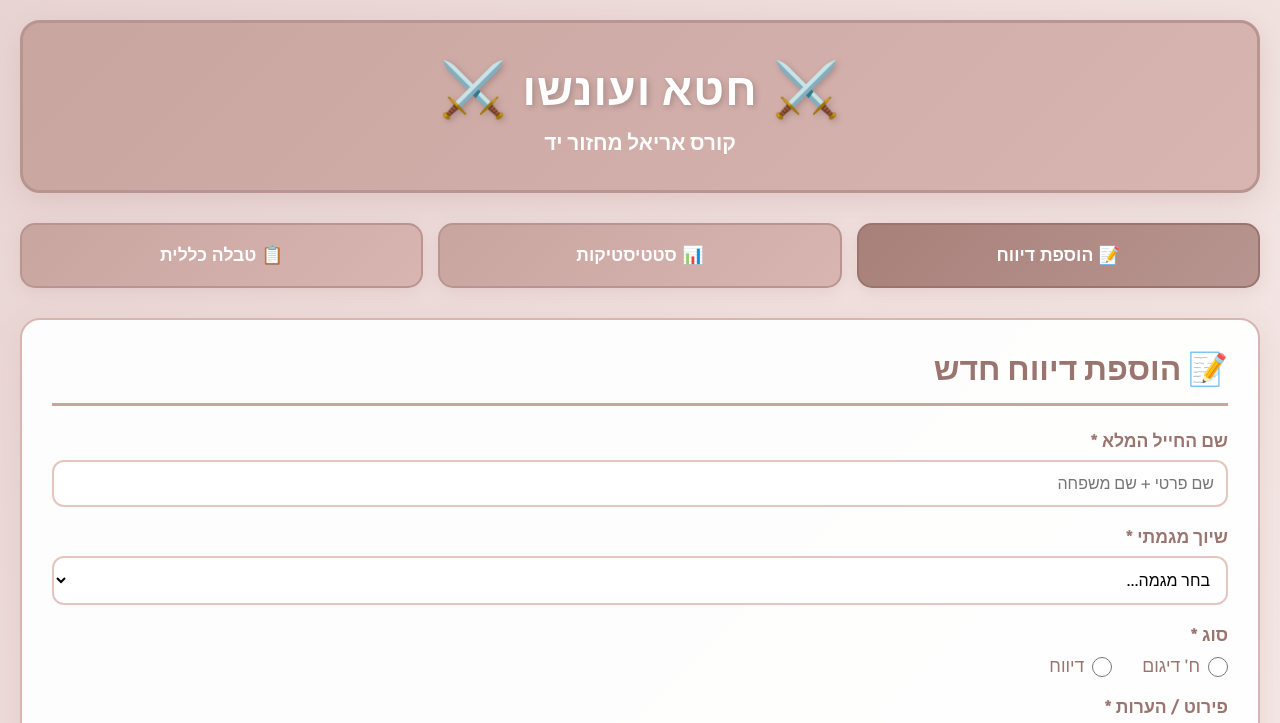
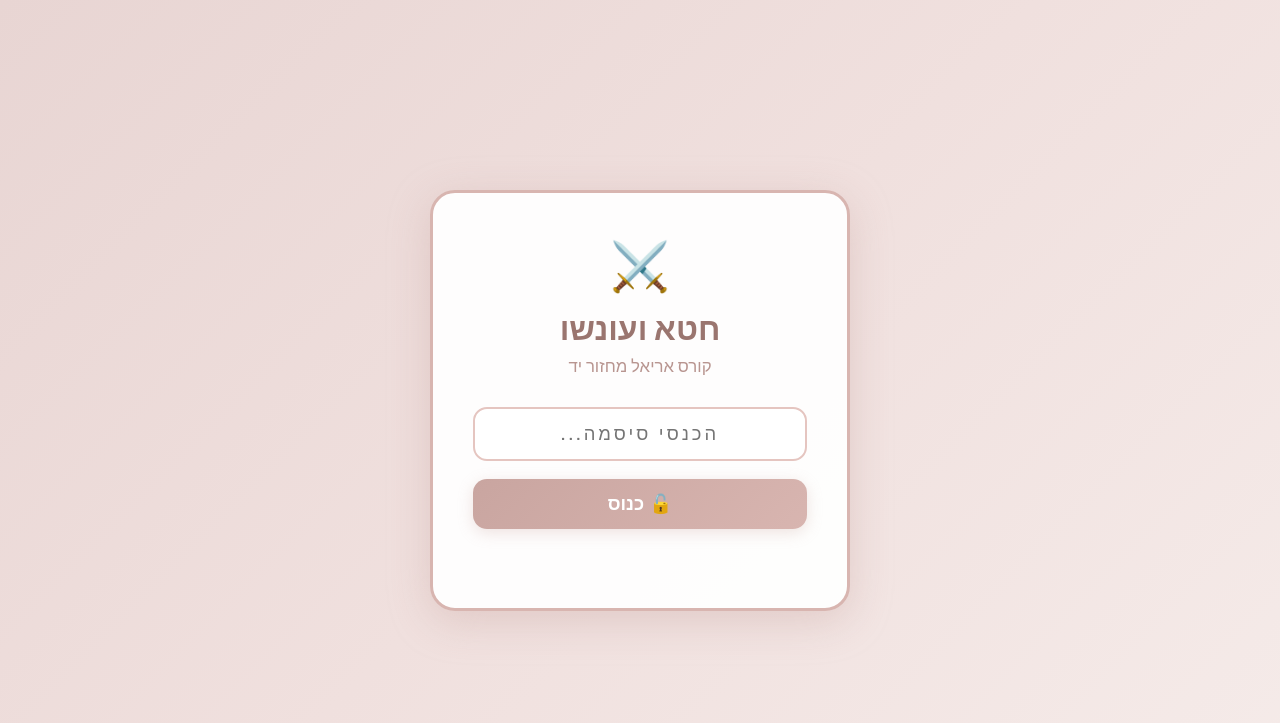
Before and after one commit to orijones100-glitch/arielgreenglags, a plain HTML site: page index.html in a window 1280 px wide. Shown: the top 723 px of the page. Drawn offline with Linux system fonts and the light colour scheme; no server answers.

```diff
--- a/index.html
+++ b/index.html
@@ -479,6 +479,103 @@
         font-size: 0.9em;
     }
 
+    /* מסך סיסמה */
+    .login-screen {
+        position: fixed;
+        top: 0;
+        left: 0;
+        width: 100%;
+        height: 100%;
+        background: linear-gradient(135deg, #e8d5d3 0%, #f0e0de 50%, #f5ebe9 100%);
+        display: flex;
+        align-items: center;
+        justify-content: center;
+        z-index: 10000;
+        padding: 20px;
+    }
+
+    .login-screen.hidden {
+        display: none;
+    }
+
+    .login-card {
+        background: rgba(255, 255, 255, 0.95);
+        border-radius: 25px;
+        padding: 45px 40px;
+        box-shadow: 0 10px 40px rgba(201, 165, 160, 0.4);
+        border: 3px solid #d8b5b0;
+        max-width: 420px;
+        width: 100%;
+        text-align: center;
+    }
+
+    .login-icon {
+        font-size: 3em;
+        margin-bottom: 15px;
+    }
+
+    .login-card h1 {
+        color: #9a756f;
+        font-size: 2em;
+        margin-bottom: 8px;
+        font-weight: 700;
+    }
+
+    .login-card .login-subtitle {
+        color: #b89590;
+        font-size: 1.05em;
+        margin-bottom: 30px;
+        font-weight: 500;
+    }
+
+    .login-input {
+        width: 100%;
+        padding: 14px 18px;
+        border: 2px solid #e5c5c0;
+        border-radius: 14px;
+        font-size: 1.15em;
+        font-family: inherit;
+        text-align: center;
+        letter-spacing: 3px;
+        transition: all 0.3s ease;
+        margin-bottom: 10px;
+    }
+
+    .login-input:focus {
+        outline: none;
+        border-color: #c9a5a0;
+        box-shadow: 0 0 0 3px rgba(201, 165, 160, 0.25);
+    }
+
+    .login-btn {
+        width: 100%;
+        background: linear-gradient(135deg, #c9a5a0 0%, #d8b5b0 100%);
+        color: #fff;
+        border: none;
+        padding: 14px;
+        border-radius: 14px;
+        font-size: 1.15em;
+        font-weight: 700;
+        cursor: pointer;
+        transition: all 0.3s ease;
+        box-shadow: 0 4px 15px rgba(201, 165, 160, 0.3);
+        margin-top: 8px;
+    }
+
+    .login-btn:hover {
+        background: linear-gradient(135deg, #d8b5b0 0%, #e5c5c0 100%);
+        transform: translateY(-2px);
+        box-shadow: 0 6px 20px rgba(201, 165, 160, 0.4);
+    }
+
+    .login-error {
+        color: #e07070;
+        font-size: 0.95em;
+        font-weight: 600;
+        margin-top: 12px;
+        min-height: 22px;
+    }
+
     /* Loading overlay */
     .loading-overlay {
         position: fixed;
@@ -547,14 +644,54 @@
 
 </head>
 <body>
-    <!-- Loading Overlay -->
-    <div class="loading-overlay" id="loadingOverlay">
-        <div class="loading-content">
-            <div class="spinner"></div>
-            <p>טוען נתונים...</p>
+    <!-- מסך סיסמה -->
+    <div class="login-screen" id="loginScreen">
+        <div class="login-card">
+            <div class="login-icon">⚔️</div>
+            <h1>חטא ועונשו</h1>
+            <p class="login-subtitle">קורס אריאל מחזור יד</p>
+            <input type="password" class="login-input" id="passwordInput" placeholder="הכנסי סיסמה..." oninput="clearError()" onkeydown="if(event.key==='Enter') checkPassword()">
+            <button class="login-btn" onclick="checkPassword()">🔓 כנוס</button>
+            <div class="login-error" id="loginError"></div>
         </div>
     </div>
 
+
+<!-- 🔐 סיסמה - Script נפרד, עובד לבד ולא תלוי ב-Firebase -->
+<script>
+    (function() {
+        const CORRECT_PASSWORD = "2026";
+
+        // בדיקה אוטומטית אם כבר נכנס
+        if (sessionStorage.getItem('authenticated') === 'true') {
+            document.getElementById('loginScreen').classList.add('hidden');
+        }
+
+        window.checkPassword = function() {
+            const input = document.getElementById('passwordInput').value.trim();
+            if (input === CORRECT_PASSWORD) {
+                sessionStorage.setItem('authenticated', 'true');
+                document.getElementById('loginScreen').classList.add('hidden');
+            } else {
+                document.getElementById('loginError').textContent = '❌ הסיסמה לא נכונה, נסי שוב';
+                document.getElementById('passwordInput').value = '';
+                document.getElementById('passwordInput').focus();
+            }
+        };
+
+        window.clearError = function() {
+            document.getElementById('loginError').textContent = '';
+        };
+    })();
+</script>
+
+<!-- Loading Overlay -->
+<div class="loading-overlay" id="loadingOverlay">
+    <div class="loading-content">
+        <div class="spinner"></div>
+        <p>טוען נתונים...</p>
+    </div>
+</div>
 
 <div class="container">
     <div class="header">
```
